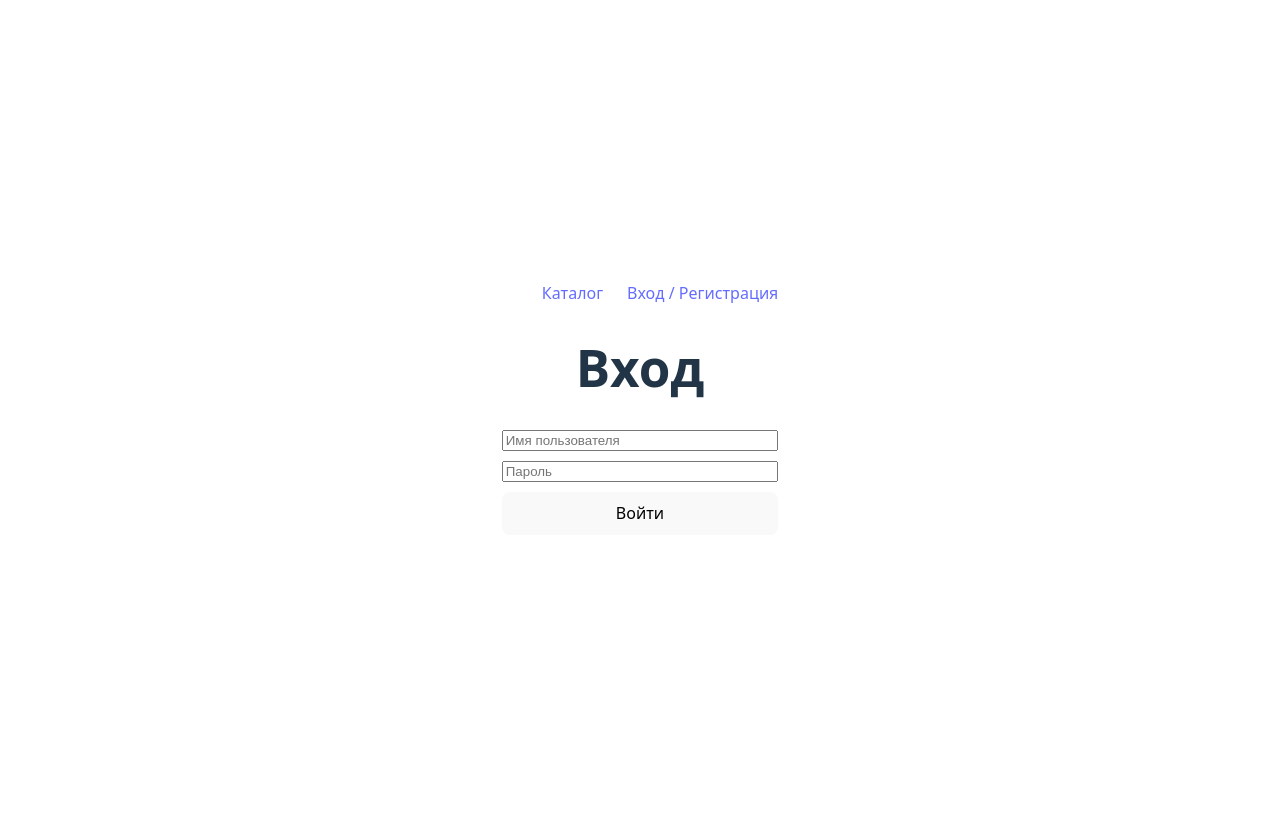
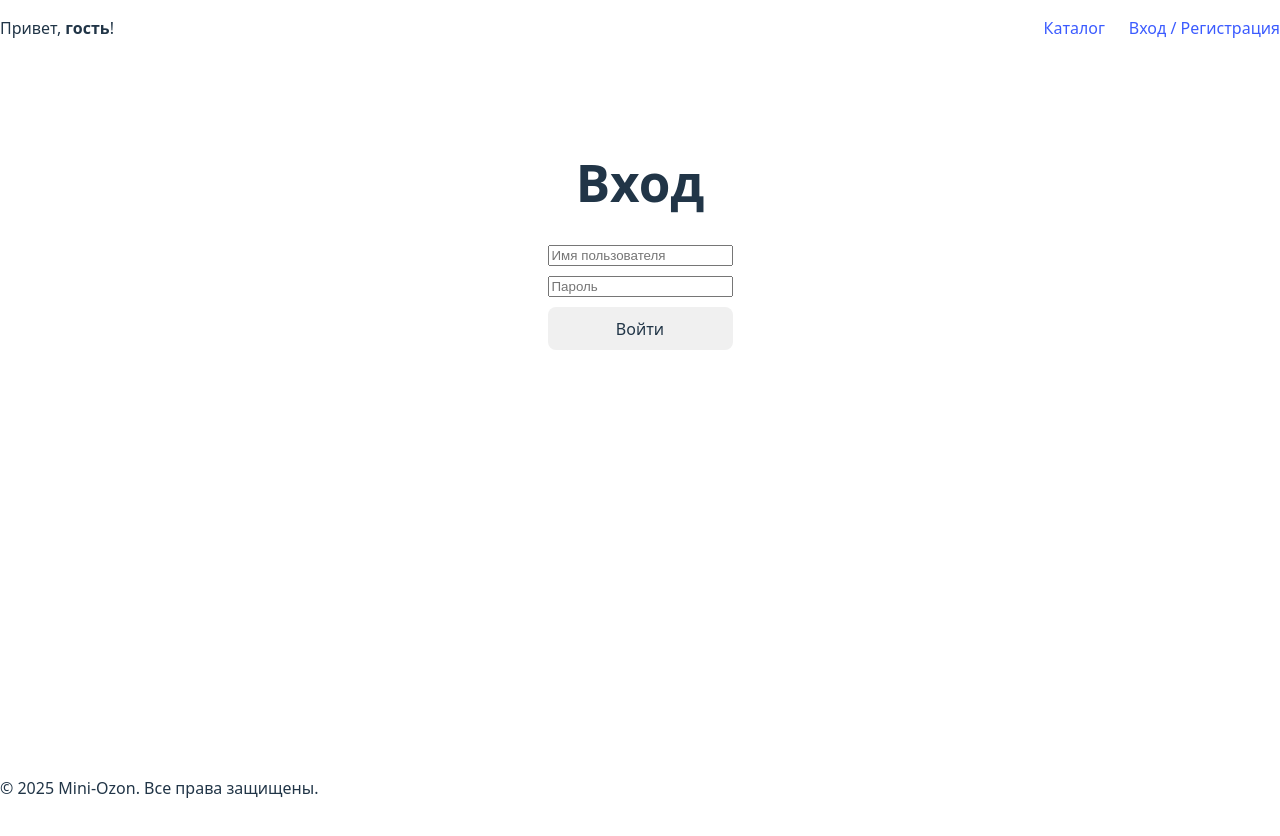
Before and after one commit to Alexxq64/my-vue-app, a Vue app: page /auth in a window 1280 px wide. Shown: the top 836 px of the page. Before the commit the page ends 800 px from the top, so only its background shows below. Built offline with nearby package versions, Linux system fonts and the light colour scheme.

Commit message:
redesigned

```diff
--- a/src/App.vue
+++ b/src/App.vue
@@ -1,14 +1,42 @@
 <template>
-  <div id="app">
-    <NavBar />
-    <router-view />
+  <div id="app" class="min-h-screen flex flex-col">
+    <header
+      class="bg-gray-800 text-white p-4 flex justify-between items-center"
+      style="position: fixed; top: 0; left: 0; width: 100%; z-index: 1000;"
+    >
+      <div>
+        Привет, <strong>{{ userStore.username || 'гость' }}</strong>!
+      </div>
+      <NavBar />
+    </header>
+
+    <main
+      class="flex-grow p-6 bg-gray-50"
+      :style="{ paddingTop: headerHeight + 'px', paddingBottom: footerHeight + 'px' }"
+    >
+      <router-view />
+    </main>
+
+    <footer
+      class="bg-gray-200 text-left p-4"
+      style="position: fixed; bottom: 0; left: 0; width: 100%;"
+      ref="footer"
+    >
+      &copy; 2025 Mini-Ozon. Все права защищены.
+    </footer>
   </div>
 </template>
 
 <script setup>
+import { ref, onMounted } from 'vue'
 import NavBar from './components/NavBar.vue'
+import { useUserStore } from './store/user'
+
+const userStore = useUserStore()
+const headerHeight = 56  // Высота хедера (в px), подкорректируй, если надо
+const footerHeight = 48  // Высота футера (в px), подкорректируй, если надо
 </script>
 
 <style>
-/* Глобальные стили при желании */
+/* Можно добавить плавное перекрытие при скролле */
 </style>
--- a/src/style.css
+++ b/src/style.css
@@ -2,10 +2,8 @@
   font-family: system-ui, Avenir, Helvetica, Arial, sans-serif;
   line-height: 1.5;
   font-weight: 400;
-
-  color-scheme: light dark;
-  color: rgba(255, 255, 255, 0.87);
-  background-color: #242424;
+  color: #213547; /* Тёмный текст */
+  background-color: #ffffff; /* Светлый фон */
 
   font-synthesis: none;
   text-rendering: optimizeLegibility;
@@ -15,11 +13,11 @@
 
 a {
   font-weight: 500;
-  color: #646cff;
+  color: #3b5bff;
   text-decoration: inherit;
 }
 a:hover {
-  color: #535bf2;
+  color: #2a45d9;
 }
 
 body {
@@ -28,6 +26,8 @@ body {
   place-items: center;
   min-width: 320px;
   min-height: 100vh;
+  background-color: inherit;
+  color: inherit;
 }
 
 h1 {
@@ -42,12 +42,14 @@ button {
   font-size: 1em;
   font-weight: 500;
   font-family: inherit;
-  background-color: #1a1a1a;
+  background-color: #f0f0f0; /* Светлая кнопка */
+  color: #213547; /* Текст на кнопке */
   cursor: pointer;
-  transition: border-color 0.25s;
+  transition: border-color 0.25s, background-color 0.25s;
 }
 button:hover {
-  border-color: #646cff;
+  border-color: #3b5bff;
+  background-color: #e0e7ff;
 }
 button:focus,
 button:focus-visible {
@@ -56,6 +58,9 @@ button:focus-visible {
 
 .card {
   padding: 2em;
+  background-color: #ffffff;
+  border-radius: 12px;
+  box-shadow: 0 2px 8px rgba(0, 0, 0, 0.05);
 }
 
 #app {
@@ -64,16 +69,3 @@ button:focus-visible {
   padding: 2rem;
   text-align: center;
 }
-
-@media (prefers-color-scheme: light) {
-  :root {
-    color: #213547;
-    background-color: #ffffff;
-  }
-  a:hover {
-    color: #747bff;
-  }
-  button {
-    background-color: #f9f9f9;
-  }
-}
--- a/src/views/AuthView.vue
+++ b/src/views/AuthView.vue
@@ -17,6 +17,7 @@ import { ref } from 'vue'
 import axios from 'axios'
 import { useRouter } from 'vue-router'
 import { useUserStore } from '../store/user'
+import { saveAuthData } from '../utils/auth'
 
 const username = ref('')
 const password = ref('')
@@ -32,6 +33,7 @@ async function login() {
     })
 
     const { token, username: user, role } = response.data
+    saveAuthData(token, user, role)
     userStore.login(token, user, role)
 
     if (role === 'buyer') {
--- a/src/views/CatalogView.vue
+++ b/src/views/CatalogView.vue
@@ -2,12 +2,12 @@
   <div class="p-6 max-w-7xl mx-auto">
     <h1 class="text-2xl font-bold mb-6">Каталог товаров</h1>
 
-    <!-- Фильтр категорий -->
+    <!-- Навигация по категориям -->
     <div class="mb-6">
       <h2 class="font-medium mb-2">Фильтр по категории:</h2>
-      <div class="flex flex-wrap gap-3">
+      <div class="flex flex-wrap gap-3 mb-2">
         <button
-          v-for="cat in categories"
+          v-for="cat in rootCategories"
           :key="cat.id"
           @click="handleCategorySelect(cat.id)"
           :class="[
@@ -16,6 +16,29 @@
           ]"
         >
           {{ cat.name }}
+        </button>
+      </div>
+
+      <div v-if="selectedCategory" class="mb-2">
+        <strong>Вы выбрали:</strong> {{ categoryPathString }}
+
+        <button
+          @click="goBack"
+          class="ml-4 px-3 py-1 bg-gray-300 hover:bg-gray-400 rounded text-sm"
+        >
+          Назад
+        </button>
+      </div>
+
+      <!-- Подкатегории -->
+      <div v-if="selectedCategory && subcategories.length > 0" class="flex flex-wrap gap-3">
+        <button
+          v-for="subcat in subcategories"
+          :key="subcat.id"
+          @click="handleCategorySelect(subcat.id)"
+          class="px-3 py-1 rounded-full bg-gray-200 hover:bg-gray-300"
+        >
+          {{ subcat.name }}
         </button>
       </div>
     </div>
@@ -43,19 +66,18 @@
         </button>
       </div>
     </div>
-
   </div>
 </template>
 
 <script setup>
-import { ref, onMounted } from 'vue'
+import { ref, onMounted, computed } from 'vue'
 import api from '../utils/axiosInstance'
 import { useUserStore } from '../store/user'
 
 const userStore = useUserStore()
 const products = ref([])
 const categories = ref([])
-const selectedCategory = ref('')
+const selectedCategory = ref(null)
 
 // Получить товары
 const fetchProducts = async () => {
@@ -80,9 +102,73 @@ const fetchCategories = async () => {
   }
 }
 
+// Категории верхнего уровня (без родителя)
+const rootCategories = computed(() =>
+  categories.value.filter(cat => !cat.parent)
+)
+
+// Подкатегории выбранной категории
+const subcategories = computed(() => {
+  if (!selectedCategory.value) return []
+  const category = findCategoryById(selectedCategory.value)
+  return category?.subcategories || []
+})
+
+// Поиск категории по id (рекурсивно)
+function findCategoryById(id, cats = categories.value) {
+  for (const cat of cats) {
+    if (cat.id === id) return cat
+    if (cat.subcategories.length) {
+      const found = findCategoryById(id, cat.subcategories)
+      if (found) return found
+    }
+  }
+  return null
+}
+
+// Получить путь выбранной категории до корня (массив категорий)
+const categoryPath = computed(() => {
+  const path = []
+  function findPath(id, cats = categories.value) {
+    for (const cat of cats) {
+      if (cat.id === id) {
+        path.push(cat)
+        return true
+      }
+      if (cat.subcategories.length) {
+        if (findPath(id, cat.subcategories)) {
+          path.unshift(cat)
+          return true
+        }
+      }
+    }
+    return false
+  }
+  if (selectedCategory.value) findPath(selectedCategory.value)
+  return path
+})
+
+// Строка пути категорий для отображения
+const categoryPathString = computed(() =>
+  categoryPath.value.map(cat => cat.name).join(' > ')
+)
+
 // Обработка выбора категории
 const handleCategorySelect = async (categoryId) => {
   selectedCategory.value = categoryId
+  products.value = []
+  await fetchProducts()
+}
+
+// Кнопка назад — возвращает к родителю или сбрасывает выбор
+const goBack = async () => {
+  if (!selectedCategory.value) return
+  const currentCategory = findCategoryById(selectedCategory.value)
+  if (currentCategory && currentCategory.parent) {
+    selectedCategory.value = currentCategory.parent
+  } else {
+    selectedCategory.value = null
+  }
   products.value = []
   await fetchProducts()
 }
```
Lines whose indentation alone changed are shown as unchanged.
